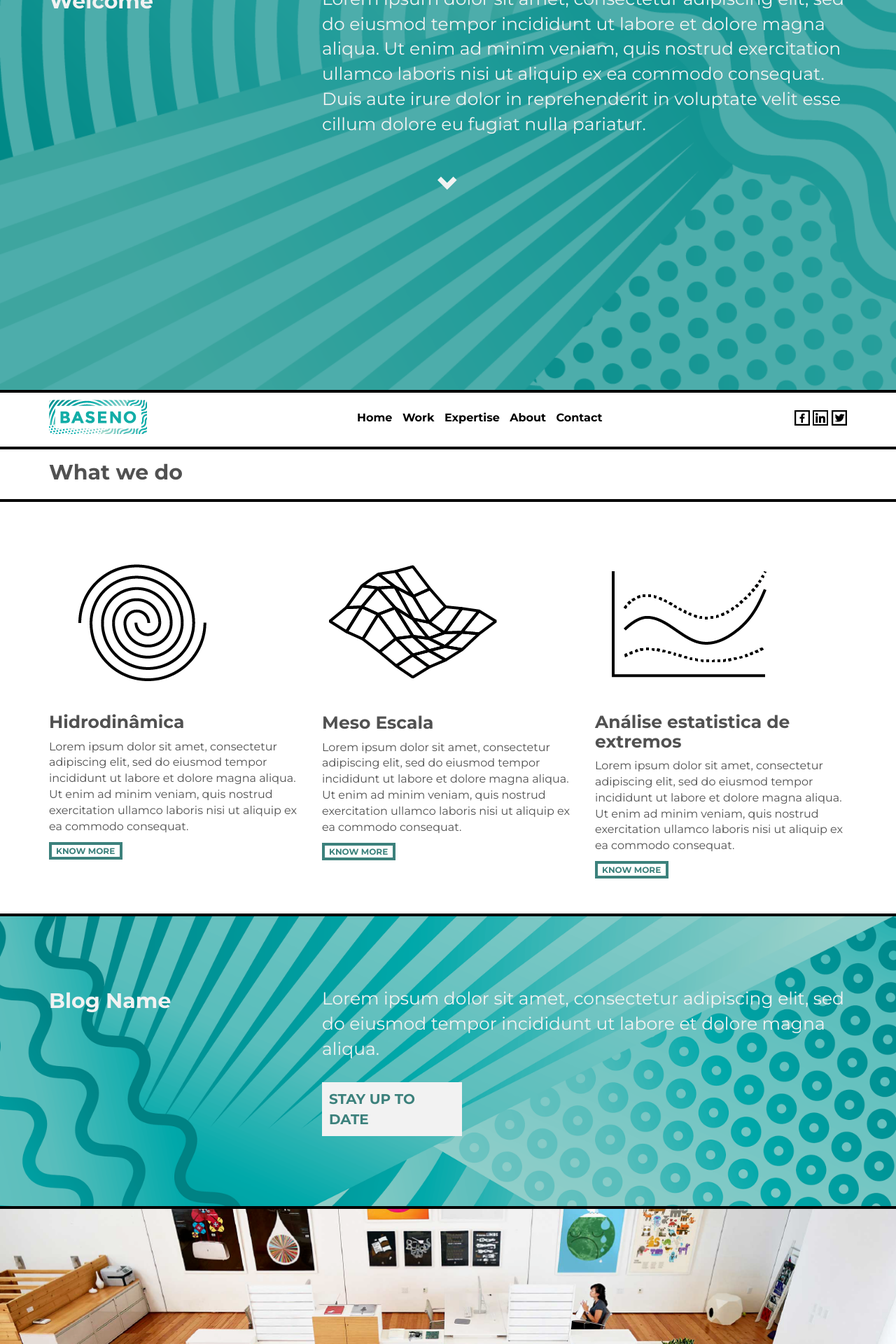
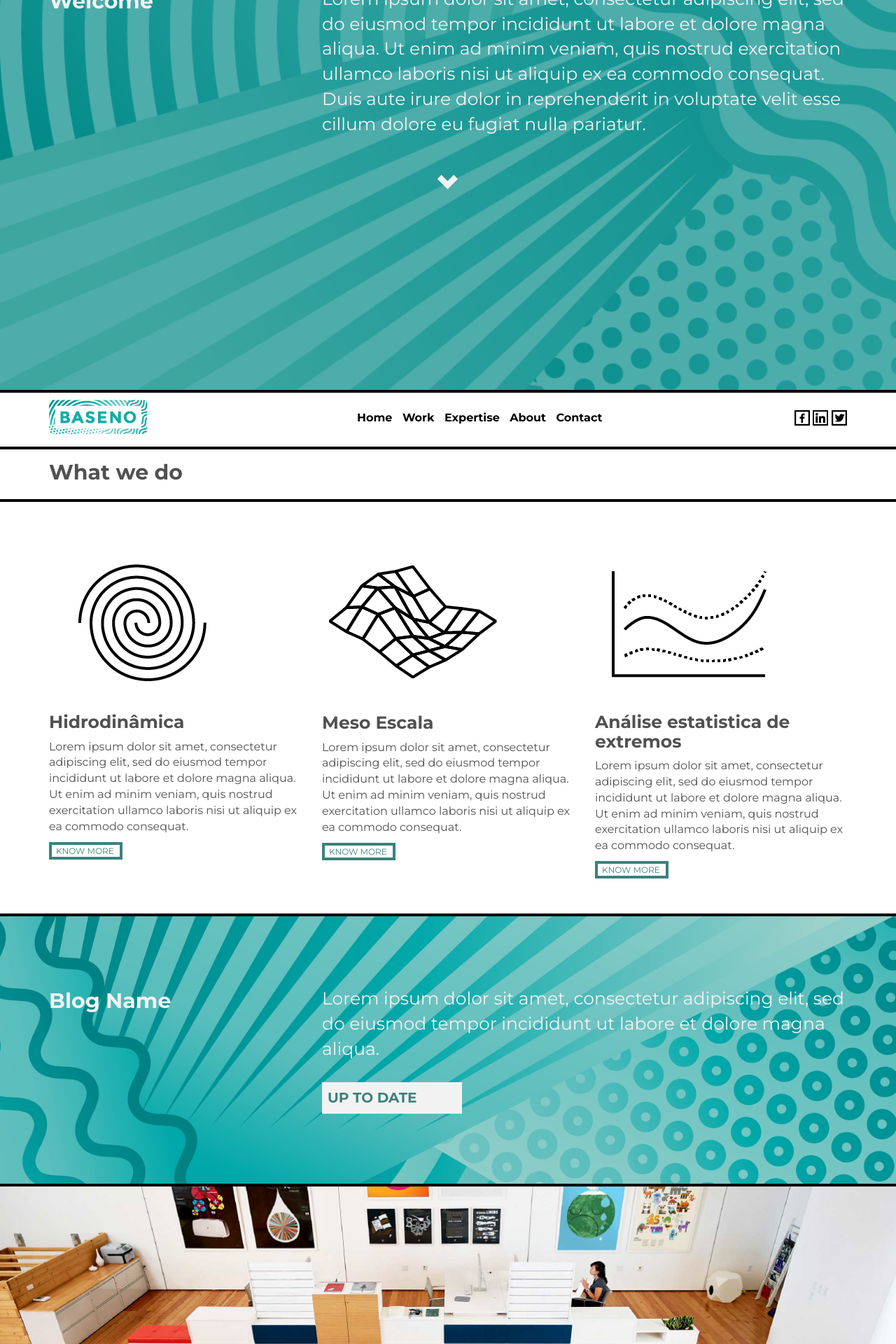
Before and after one commit to lockemind/baseno, a Jekyll site: the page built from index.html, in a window 1280 px wide. Shown: the part 339-2259 px from the top of the page at 70% size. Built offline with Jekyll 4.4.1, drawn with Linux system fonts in a browser that asks for light colours.

Commit message:
button css corrections header refactoring to use jquery method

```diff
--- a/_includes/blog.html
+++ b/_includes/blog.html
@@ -6,7 +6,7 @@
                 <div class="baseno-copy-header col-md-4" id="#blog">Blog Name</div>
                 <div class="baseno-copy-text col-md-8">Lorem ipsum dolor sit amet, consectetur adipiscing elit,
                     sed do eiusmod tempor incididunt ut labore et dolore magna aliqua.
-                    <div class="baseno-box baseno-top-margin-small">STAY UP TO DATE</div>
+                    <div class="baseno-button-inverted baseno-top-margin-small"><a href="">UP TO DATE</a></div>
                 </div>
 
             </div>
--- a/_includes/contact.html
+++ b/_includes/contact.html
@@ -21,7 +21,7 @@
                     <div class="baseno-big-text">12345 Berlin </div>
                     <div class="baseno-big-text baseno-top-margin">(+123) 456 789 345</div>
                     <div class="baseno-big-text">(+123) 456 789 345</div>
-                    <div class="baseno-big-text-colored baseno-top-margin">inqueries@baseno.com</div>
+                    <div class="baseno-big-text-colored baseno-top-margin"><a href="mailto:inqueries@baseno.com" target="_top">inqueries@baseno.com</a></div>
                 </div>
             </div>
         </div>
--- a/_includes/header.html
+++ b/_includes/header.html
@@ -1,5 +1,5 @@
-<div id="wrapper">
-    <div id="hero">
+
+
         <div class="header">
             <div class="container">
                 <img class="main-logo" src="/draftbaseno/images/baseno_logo_fold.png" alt="Baseno">
@@ -21,5 +21,3 @@
             </div>
             <div class="baseno-down-arrow text-center"><i class="glyphicon glyphicon-chevron-down"></i></div>
         </div>
-    </div>
-</div>
--- a/_includes/what_we_do.html
+++ b/_includes/what_we_do.html
@@ -18,7 +18,7 @@
                     sed do eiusmod tempor incididunt ut labore et dolore magna aliqua.
                     Ut enim ad minim veniam, quis nostrud exercitation ullamco laboris
                     nisi ut aliquip ex ea commodo consequat.</p>
-                <div class="baseno-button"><a href="/draftbaseno/expertise#hidro">KNOW MORE</a></div>
+                <div class="baseno-button-small"><a href="/draftbaseno/expertise#hidro">KNOW MORE</a></div>
             </div>
             <div class="col-sm-4">
                 <img src="/draftbaseno/images/mesoescala.png">
@@ -27,7 +27,7 @@
                     sed do eiusmod tempor incididunt ut labore et dolore magna aliqua.
                     Ut enim ad minim veniam, quis nostrud exercitation ullamco laboris
                     nisi ut aliquip ex ea commodo consequat.</p>
-                <div class="baseno-button"><a href="/draftbaseno/expertise#meso">KNOW MORE</a></div>
+                <div class="baseno-button-small"><a href="/draftbaseno/expertise#meso">KNOW MORE</a></div>
             </div>
             <div class="col-sm-4">
                 <img src="/draftbaseno/images/estatistica.png">
@@ -36,7 +36,7 @@
                     sed do eiusmod tempor incididunt ut labore et dolore magna aliqua.
                     Ut enim ad minim veniam, quis nostrud exercitation ullamco laboris
                     nisi ut aliquip ex ea commodo consequat.</p>
-                <div class="baseno-button"><a href="/draftbaseno/expertise#extremo">KNOW MORE</a></div>
+                <div class="baseno-button-small"><a href="/draftbaseno/expertise#extremo">KNOW MORE</a></div>
             </div>
         </div>
     </div>
--- a/_layouts/project.html
+++ b/_layouts/project.html
@@ -43,7 +43,7 @@
                 Ut enim ad minim veniam, quis nostrud exercitation ullamco laboris
                 nisi ut aliquip ex ea commodo consequat.
               </div>
-              <div class="baseno-button-big baseno-top-margin-small">KNOW MORE</div>
+              <div class="baseno-button-big baseno-top-margin-small"><a href="">KNOW MORE</a></div>
             </div>
 
           </div>
--- a/_scss/layout.scss
+++ b/_scss/layout.scss
@@ -57,7 +57,19 @@
   font-weight: 400;
   &-colored {
     @extend .baseno-big-text;
-    color: $basenoColor4;
+    a {
+      color: $basenoColor4;
+      cursor: pointer;
+      text-decoration: none;
+    }
+
+    &:hover{
+      a {
+        color: $basenoColor4;
+        text-decoration: underline;
+        cursor: pointer;
+      }
+    }
   }
 }
 
@@ -84,53 +96,27 @@
   font-weight: 700;
 }
 
-.baseno-button {
-  font-size: 18px;
-  font-weight: 700;
-}
-
 .main-logo {
   border-radius: 0;
 }
 
-#hero{
+.header{
+  position:relative;
   background-image:url($baseBaseno1);
   background-size:cover;
-  position:relative;
-  height:100vh;
   border-bottom: #000000 solid 4px;
-}
-
-.header{
-  width:100%;
-  font-size:30px;
-  font-weight: 700;
   .container{
     padding-top: 50px;
     text-align: left;
-    .baseno-box {
-      font-size:30px;
-
-      color: $basenoColor1;
-      width: 140px;
-      padding: 5px;
-      background-color: $basenoColor2;
-    }
-
   }
   .baseno-down-arrow {
     color: $basenoColor2;
     margin-top: 50px;
+    i {
+      font-size: 30px;
+      font-weight: 700;
+    }
   }
-}
-
-.baseno-box {
-  font-size: 20px;
-  font-weight: 700;
-  color: #3c817c;
-  width: 200px;
-  padding: 10px;
-  background-color: $basenoColor2;
 }
 
 .baseno-logo {
@@ -352,18 +338,55 @@
   }
 }
 
+.baseno-button-inverted {
+  font-size: 20px;
+  font-weight: 700;
+  color: $basenoColor1;
+  width: 200px;
+  padding: 4px;
+  background-color: $basenoColor2;
+  border: $basenoColor2 solid 4px;
+  a {
+    text-decoration: none;
+    color: $basenoColor1;
+  }
+  &:hover{
+    border: $basenoColor2 solid 4px;
+    background-color: transparent;
+    a {
+      color: $basenoColor2;
+    }
+  }
+}
+
 .baseno-button {
   border: $basenoColor1 solid 4px;
   color: $basenoColor1;
-  font-size: 12px;
-  font-weight: 700;
-  width: 105px;
   padding-left: 6px;
   padding-right: 6px;
+  &-small {
+    @extend .baseno-button;
+    font-size: 12px;
+    width: 105px;
+    &:hover{
+      border: $basenoColor1 solid 4px;
+      background-color: $basenoColor1;
+      a {
+        color: $basenoColor2;
+      }
+    }
+  }
   &-big {
     @extend .baseno-button;
     font-size: 18px;
     width: 145px;
+    &:hover{
+      border: $basenoColor1 solid 4px;
+      background-color: $basenoColor1;
+      a {
+        color: $basenoColor2;
+      }
+    }
   }
   a {
     text-decoration: none;
--- a/baseno.js
+++ b/baseno.js
@@ -1,9 +1,46 @@
 /**
  * Created by narc on 21/05/16.
  */
+(function($,sr){
+
+    // debouncing function from John Hann
+    // http://unscriptable.com/index.php/2009/03/20/debouncing-javascript-methods/
+    var debounce = function (func, threshold, execAsap) {
+        var timeout;
+
+        return function debounced () {
+            var obj = this, args = arguments;
+            function delayed () {
+                if (!execAsap)
+                    func.apply(obj, args);
+                timeout = null;
+            };
+
+            if (timeout)
+                clearTimeout(timeout);
+            else if (execAsap)
+                func.apply(obj, args);
+
+            timeout = setTimeout(delayed, threshold || 100);
+        };
+    }
+    // smartresize
+    jQuery.fn[sr] = function(fn){  return fn ? this.bind('resize', debounce(fn)) : this.trigger(sr); };
+
+})(jQuery,'smartresize');
 
 
-$( document ).ready(function() {
+// usage:
+$(window).smartresize(function(){
+    // code that takes it easy...
+    setHeaderSize();
+});
+
+
+setHeaderSize();
+
+
+$(document).ready(function() {
     console.log( "ready!" );
     var pathname = window.location.pathname; // Returns path only
     var url      = window.location.href;     // Returns full URL
@@ -22,3 +59,12 @@
     var aTag = $("a[name='"+ aid +"']");
     $('html,body').animate({scrollTop: aTag.offset().top},'slow');
 }
+
+
+function setHeaderSize(){
+    var vHeight = $(window).height(),
+        vWidth = $(window).width(),
+        header_cover = $('.header');
+
+    header_cover.css({"height":vHeight,"width":vWidth});
+}
```
